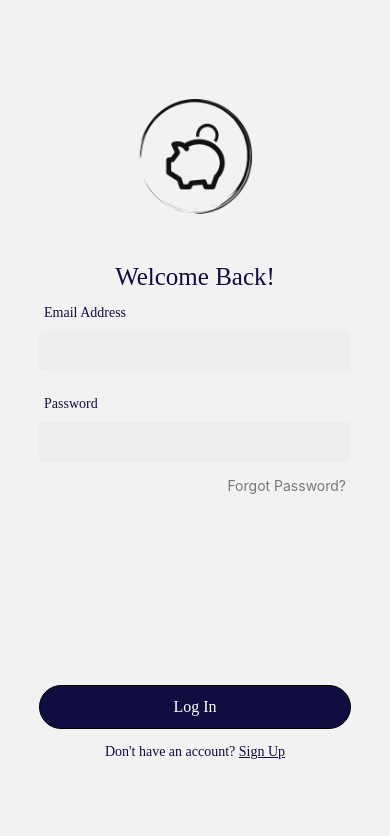
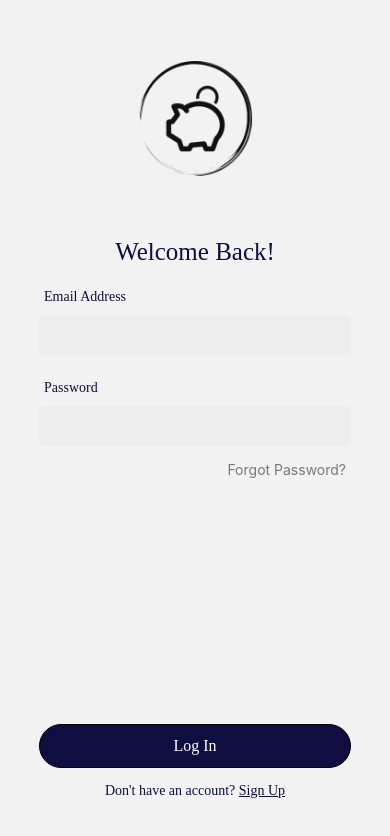
Before and after one commit to RyanNgWH/WhichCard, a React Native app: screen /Login in a window 390 px wide. Shown: the top 836 px of the page. Built offline with nearby package versions, Linux system fonts and the light colour scheme.

Commit message:
Modify all screens to use safe area view
- Add safe area view global component with implementation for android
- Replace padded view with safe area view global for login and sign up screens
- Add status bar transparent configuration for android

```diff
--- a/app/components/ViewComponents.tsx
+++ b/app/components/ViewComponents.tsx
@@ -4,25 +4,23 @@
  * @format
  */
 
-import {ScrollView, StyleSheet, View, ViewStyle} from 'react-native';
+import {
+  Platform,
+  SafeAreaView,
+  ScrollView,
+  StatusBar,
+  StyleSheet,
+  View,
+  ViewStyle,
+} from 'react-native';
 
-/**
- * View used to apply padding to a component.
- */
+// Props for padding components
 type paddingProps = {
   size: number;
   style?: ViewStyle;
 };
 
-export const Padding = (props: paddingProps) => {
-  return <View style={[{flex: props.size}, props.style]} />;
-};
-
-/**
- * View with padding.
- * Padding is applied to the left and right/top and bottom of the screen depending on direction.
- * Children will take up middle 80% of screen.
- */
+// Props for padded view components
 type paddedViewProps = {
   children?: React.ReactNode;
   containerStyle?: ViewStyle;
@@ -31,13 +29,35 @@ type paddedViewProps = {
   direction: 'horizontal' | 'vertical';
 };
 
-export const PaddedView = (props: paddedViewProps) => {
+// Props for safe area view global components
+type safeAreaViewGlobalProps = {
+  children?: React.ReactNode;
+  style?: ViewStyle;
+};
+
+/**
+ * View used to apply padding to a component.
+ * @param props Props for the component
+ * @returns View for padding
+ */
+const Padding = (props: paddingProps) => {
+  return <View style={[{flex: props.size}, props.style]} />;
+};
+
+/**
+ * View with padding.
+ * Padding is applied to the left and right/top and bottom of the screen depending on direction.
+ * Children will take up middle 80% of screen.
+ * @param props Props for the component
+ * @returns View with padding
+ */
+const PaddedView = (props: paddedViewProps) => {
   return (
     <View
       style={[
         props.direction === 'horizontal'
-          ? styles(props).horizontalContainer
-          : styles(props).verticalContainer,
+          ? paddedViewStyles(props).horizontalContainer
+          : paddedViewStyles(props).verticalContainer,
         props.containerStyle,
       ]}>
       <PaddedViewGenerator {...props} />
@@ -45,13 +65,18 @@ export const PaddedView = (props: paddedViewProps) => {
   );
 };
 
-export const PaddedScrollView = (props: paddedViewProps) => {
+/**
+ * Scroll view with padding.
+ * @param props Props for the component
+ * @returns Scroll view with padding
+ */
+const PaddedScrollView = (props: paddedViewProps) => {
   return (
     <ScrollView
       contentContainerStyle={[
         props.direction === 'horizontal'
-          ? styles(props).horizontalContainer
-          : styles(props).verticalContainer,
+          ? paddedViewStyles(props).horizontalContainer
+          : paddedViewStyles(props).verticalContainer,
         props.containerStyle,
       ]}>
       <PaddedViewGenerator {...props} />
@@ -59,11 +84,16 @@ export const PaddedScrollView = (props: paddedViewProps) => {
   );
 };
 
+/**
+ * Generates the padded view.
+ * @param props Props for the component
+ * @returns Padded view
+ */
 const PaddedViewGenerator = (props: paddedViewProps) => {
   return (
     <>
       <Padding size={1} />
-      <View style={[styles(props).primaryView, props.style]}>
+      <View style={[paddedViewStyles(props).primaryView, props.style]}>
         {props.children}
       </View>
       <Padding size={1} />
@@ -71,7 +101,15 @@ const PaddedViewGenerator = (props: paddedViewProps) => {
   );
 };
 
-const styles = (props: paddedViewProps) =>
+const SafeAreaViewGlobal = (props: safeAreaViewGlobalProps) => {
+  return (
+    <SafeAreaView style={safeAreaViewGlobalStyles().androidSafeArea}>
+      {props.children}
+    </SafeAreaView>
+  );
+};
+
+const paddedViewStyles = (props: paddedViewProps) =>
   StyleSheet.create({
     horizontalContainer: {
       flexDirection: 'row',
@@ -85,3 +123,13 @@ const styles = (props: paddedViewProps) =>
       flex: props.size,
     },
   });
+
+const safeAreaViewGlobalStyles = () =>
+  StyleSheet.create({
+    androidSafeArea: {
+      flex: 1,
+      paddingTop: Platform.OS === 'android' ? StatusBar.currentHeight : 0,
+    },
+  });
+
+export {Padding, PaddedView, PaddedScrollView, SafeAreaViewGlobal};
--- a/app/screens/LandingScreen.tsx
+++ b/app/screens/LandingScreen.tsx
@@ -4,11 +4,22 @@
  * @format
  */
 
-import {View, Text, StyleSheet, Image, Dimensions} from 'react-native';
+import {
+  View,
+  Text,
+  StyleSheet,
+  Image,
+  Dimensions,
+  StatusBar,
+} from 'react-native';
 import TextStyles from '../styles/TextStyles';
 import {themes} from '../styles/themes';
 import RoundButton from '../components/RoundButton';
-import {PaddedView, Padding} from '../components/ViewComponents';
+import {
+  PaddedView,
+  Padding,
+  SafeAreaViewGlobal,
+} from '../components/ViewComponents';
 
 function LandingScreen({navigation}) {
   /**
@@ -26,11 +37,17 @@ function LandingScreen({navigation}) {
   };
 
   return (
+    <>
+      <StatusBar
+        translucent={true}
+        backgroundColor={'transparent'}
+        barStyle={'dark-content'}
+      />
       <PaddedView
         direction={'horizontal'}
         size={themes.sizes.horizontalScreenSize}
         containerStyle={styles().background}>
-      <PaddedView direction={'vertical'} size={themes.sizes.verticalScreenSize}>
+        <SafeAreaViewGlobal>
           <Branding />
           <View style={styles().buttonView}>
             <RoundButton onPress={onCreateAccountPress} style={styles().button}>
@@ -43,8 +60,9 @@ function LandingScreen({navigation}) {
               Login
             </RoundButton>
           </View>
+        </SafeAreaViewGlobal>
       </PaddedView>
-    </PaddedView>
+    </>
   );
 }
 
--- a/app/screens/LoginScreen.tsx
+++ b/app/screens/LoginScreen.tsx
@@ -7,6 +7,7 @@ import {useState} from 'react';
 import {
   Image,
   KeyboardAvoidingView,
+  ScrollView,
   StyleSheet,
   Text,
   View,
@@ -14,7 +15,11 @@ import {
 
 import axios from 'axios';
 
-import {PaddedScrollView, PaddedView} from '../components/ViewComponents';
+import {
+  PaddedScrollView,
+  PaddedView,
+  SafeAreaViewGlobal,
+} from '../components/ViewComponents';
 import {themes} from '../styles/themes';
 import TextStyles from '../styles/TextStyles';
 import {TextInputBox} from '../components/Inputs';
@@ -87,9 +92,8 @@ function LoginScreen({navigation}) {
 
   return (
     <PaddedView direction="horizontal" size={themes.sizes.horizontalScreenSize}>
-      <PaddedScrollView
-        direction="vertical"
-        size={themes.sizes.verticalScreenSize}>
+      <SafeAreaViewGlobal>
+        <ScrollView contentContainerStyle={styles.screen}>
           <KeyboardAvoidingView
             behavior="padding"
             style={styles.keyboardAvoidingView}
@@ -113,7 +117,8 @@ function LoginScreen({navigation}) {
               />
             </View>
           </KeyboardAvoidingView>
-      </PaddedScrollView>
+        </ScrollView>
+      </SafeAreaViewGlobal>
     </PaddedView>
   );
 }
@@ -214,7 +219,7 @@ function ButtonView(props: ButtonViewProps) {
 }
 
 const styles = StyleSheet.create({
-  screenContainer: {
+  screen: {
     flexGrow: 1,
   },
   headerContainer: {
--- a/app/screens/SignUpScreen.tsx
+++ b/app/screens/SignUpScreen.tsx
@@ -8,6 +8,7 @@ import {useState} from 'react';
 import {
   Image,
   KeyboardAvoidingView,
+  ScrollView,
   StyleSheet,
   Text,
   View,
@@ -15,7 +16,11 @@ import {
 
 import axios from 'axios';
 
-import {PaddedScrollView, PaddedView} from '../components/ViewComponents';
+import {
+  PaddedScrollView,
+  PaddedView,
+  SafeAreaViewGlobal,
+} from '../components/ViewComponents';
 import {themes} from '../styles/themes';
 import TextStyles from '../styles/TextStyles';
 import {TextInputBox} from '../components/Inputs';
@@ -89,9 +94,8 @@ function SignUpScreen({navigation}) {
 
   return (
     <PaddedView direction="horizontal" size={themes.sizes.horizontalScreenSize}>
-      <PaddedScrollView
-        direction="vertical"
-        size={themes.sizes.verticalScreenSize}>
+      <SafeAreaViewGlobal>
+        <ScrollView contentContainerStyle={styles.screen}>
           <KeyboardAvoidingView
             behavior="padding"
             style={styles.keyboardAvoidingView}
@@ -117,7 +121,8 @@ function SignUpScreen({navigation}) {
               />
             </View>
           </KeyboardAvoidingView>
-      </PaddedScrollView>
+        </ScrollView>
+      </SafeAreaViewGlobal>
     </PaddedView>
   );
 }
@@ -217,7 +222,7 @@ function ButtonView(props: ButtonViewProps) {
 }
 
 const styles = StyleSheet.create({
-  screenContainer: {
+  screen: {
     flexGrow: 1,
   },
   headerContainer: {
```
Lines whose indentation alone changed are shown as unchanged.
